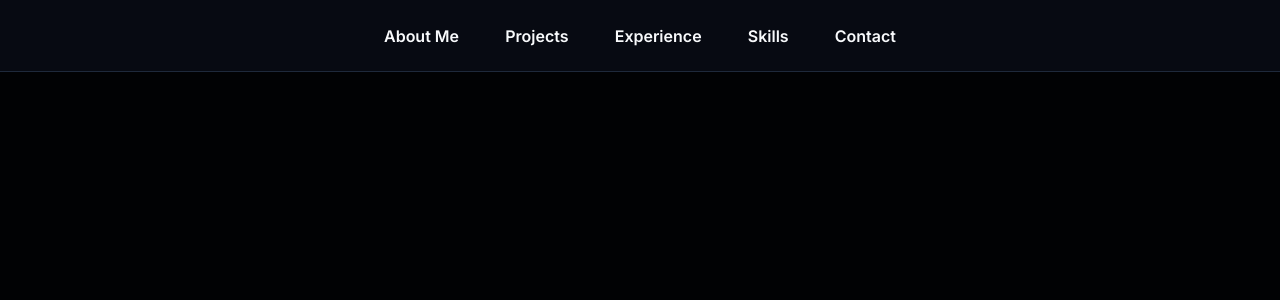
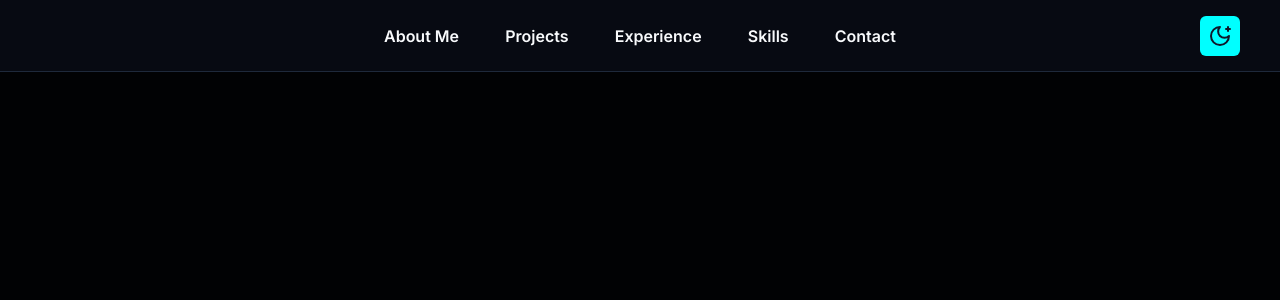
Before and after one commit to AymeneBahmed/portfolio, a Next.js app: page / in a window 1280 px wide. Shown: the top 300 px of the page. Built offline with nearby package versions, Linux system fonts and the light colour scheme.

Commit message:
Create ThemeTogglerButton and add it to Navbar

```diff
--- a/src/components/Navbar.tsx
+++ b/src/components/Navbar.tsx
@@ -1,10 +1,11 @@
 import Link from "next/link";
+import ThemeTogglerButton from "./ThemeTogglerButton";
 
 export default function Navbar() {
   const navLinks = ["about me", "projects", "experience", "skills", "contact"];
 
   return (
-    <nav className="flex h-[4.5rem] items-center justify-center border-b bg-muted/40">
+    <nav className="relative flex h-[4.5rem] items-center justify-center border-b bg-muted/40">
       <div className="flex w-[40%] cursor-pointer justify-between">
         {navLinks.map((link) => (
           <Link
@@ -17,6 +18,8 @@ export default function Navbar() {
           </Link>
         ))}
       </div>
+
+      <ThemeTogglerButton className="absolute right-10" />
     </nav>
   );
 }
--- /dev/null
+++ b/src/components/ThemeTogglerButton.tsx
@@ -0,0 +1,29 @@
+"use client";
+
+import { useTheme } from "next-themes";
+import { Button } from "./ui/button";
+import { MoonStar, Sun } from "lucide-react";
+import { cn } from "@/lib/utils";
+import dynamic from "next/dynamic";
+
+interface ThemeTogglerButtonProps {
+  className?: string;
+}
+
+function ThemeTogglerButton({ className }: ThemeTogglerButtonProps) {
+  const { theme, setTheme } = useTheme();
+
+  function toggleTheme() {
+    setTheme(theme === "dark" ? "light" : "dark");
+  }
+
+  return (
+    <Button className={cn(className)} onClick={toggleTheme} size="icon">
+      {theme === "dark" ? <MoonStar /> : <Sun />}
+    </Button>
+  );
+}
+
+export default dynamic(() => Promise.resolve(ThemeTogglerButton), {
+  ssr: false,
+});
```
